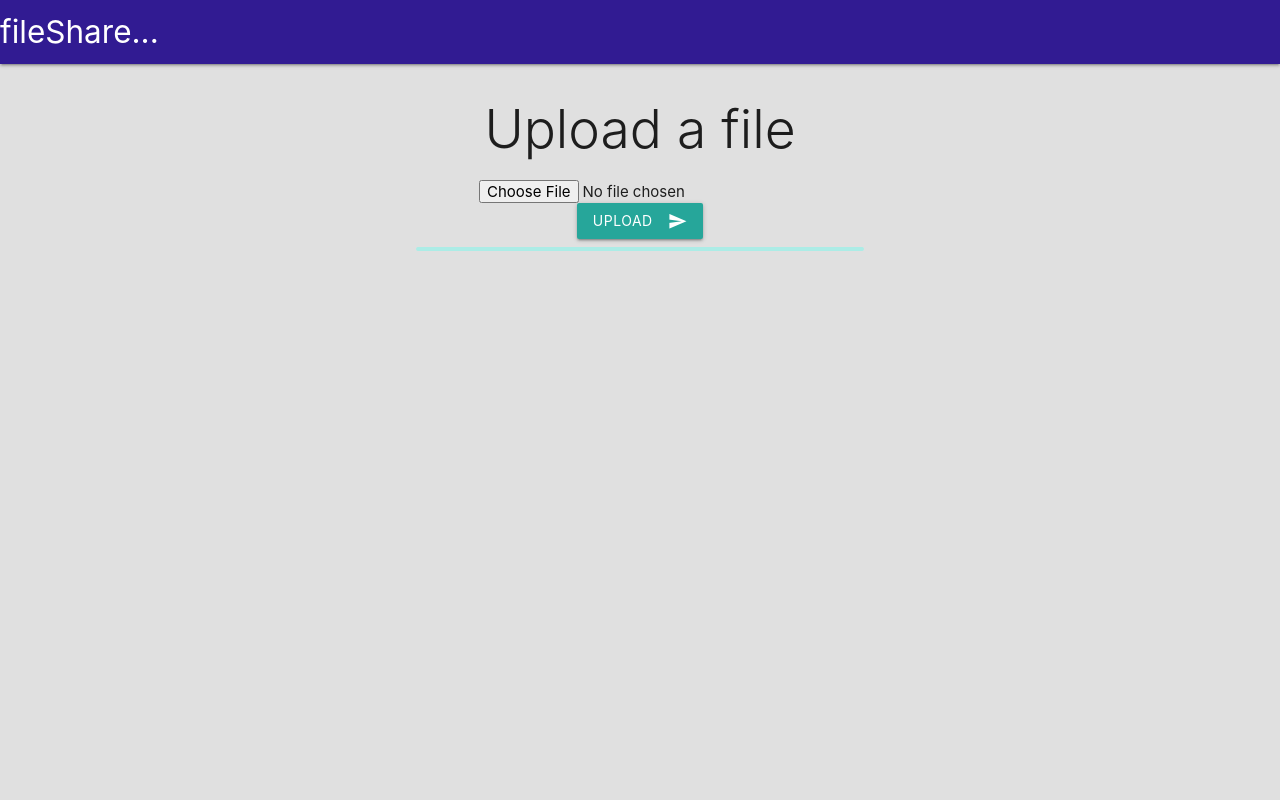
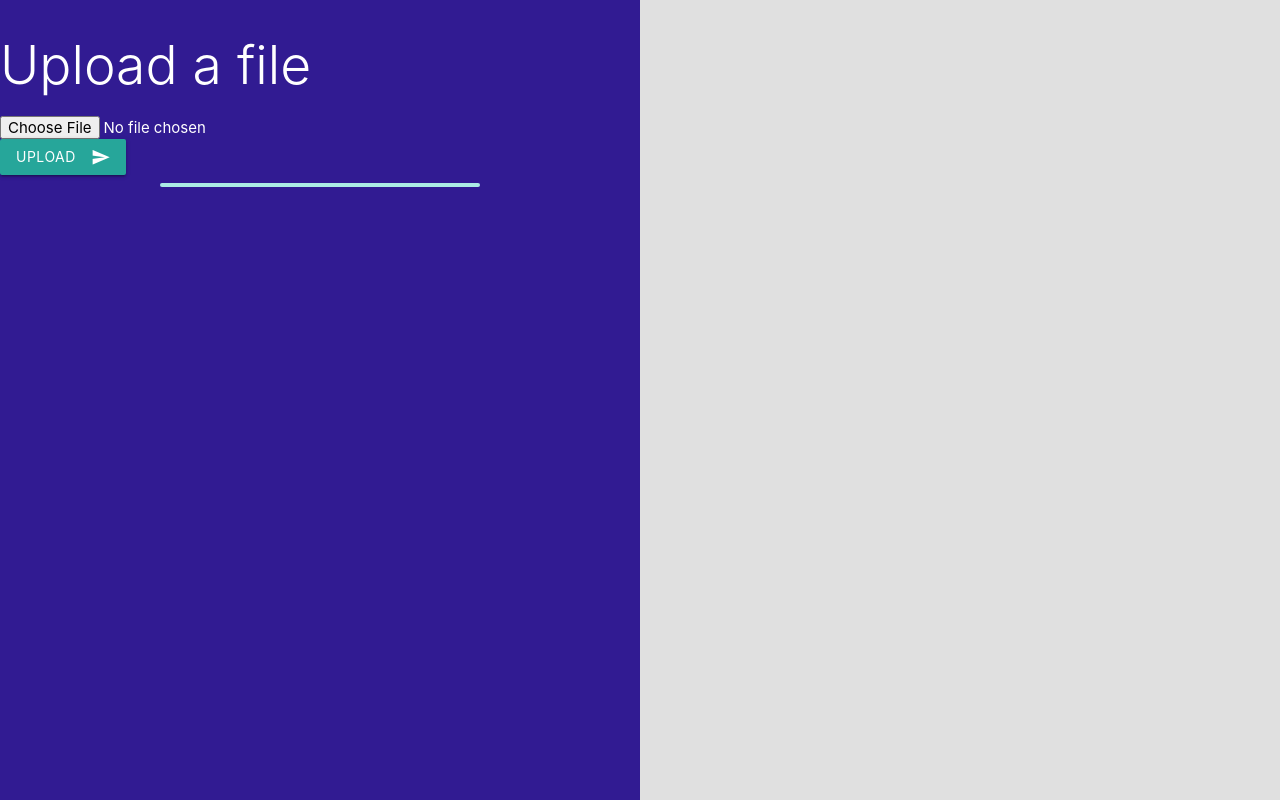
Before and after one commit to anthony-exe/fileShare, a website: page public/index.html in a window 1280 px wide. Drawn offline with nearby package versions, Linux system fonts and the light colour scheme.

Commit message:
UI changed to 2 parts

```diff
--- a/public/index.html
+++ b/public/index.html
@@ -11,14 +11,14 @@
     </head>
     <body class="grey lighten-2">
 
-        <nav class="deep-purple darken-4 white-text">
+        <!-- <nav class="deep-purple darken-4 white-text">
             <div class="nav-wrapper ">
                 <div class="brand-logo">fileShare...</div>
             </div>
-        </nav>
+        </nav> -->
 
-        <div class="container">
-            <div class="row center-align">
+        <section class="main-section">
+            <div class="main-section-left deep-purple darken-4 white-text">
                 <h2>Upload a file</h2>
                 <form id="upload-form">
                     <div class="form-section">
@@ -35,7 +35,8 @@
                     <div class="determinate"></div>
                 </div>
             </div>
-        </div>
+            <div class="main-section-right"></div>
+        </section>
 
         <script src="/js/materialize.min.js"></script>
         <script src="/js/main.js"></script>
--- a/public/style/main.css
+++ b/public/style/main.css
@@ -1,3 +1,16 @@
+html, body, .main-section, .main-section > div {
+    height:         100%;
+}
+
+.main-section {
+    display:        flex;
+    flex-flow:      row nowrap;
+}
+
+.main-section > div {
+    width:           50%;
+}
+
 .row {
     margin:         0;
 }
```
